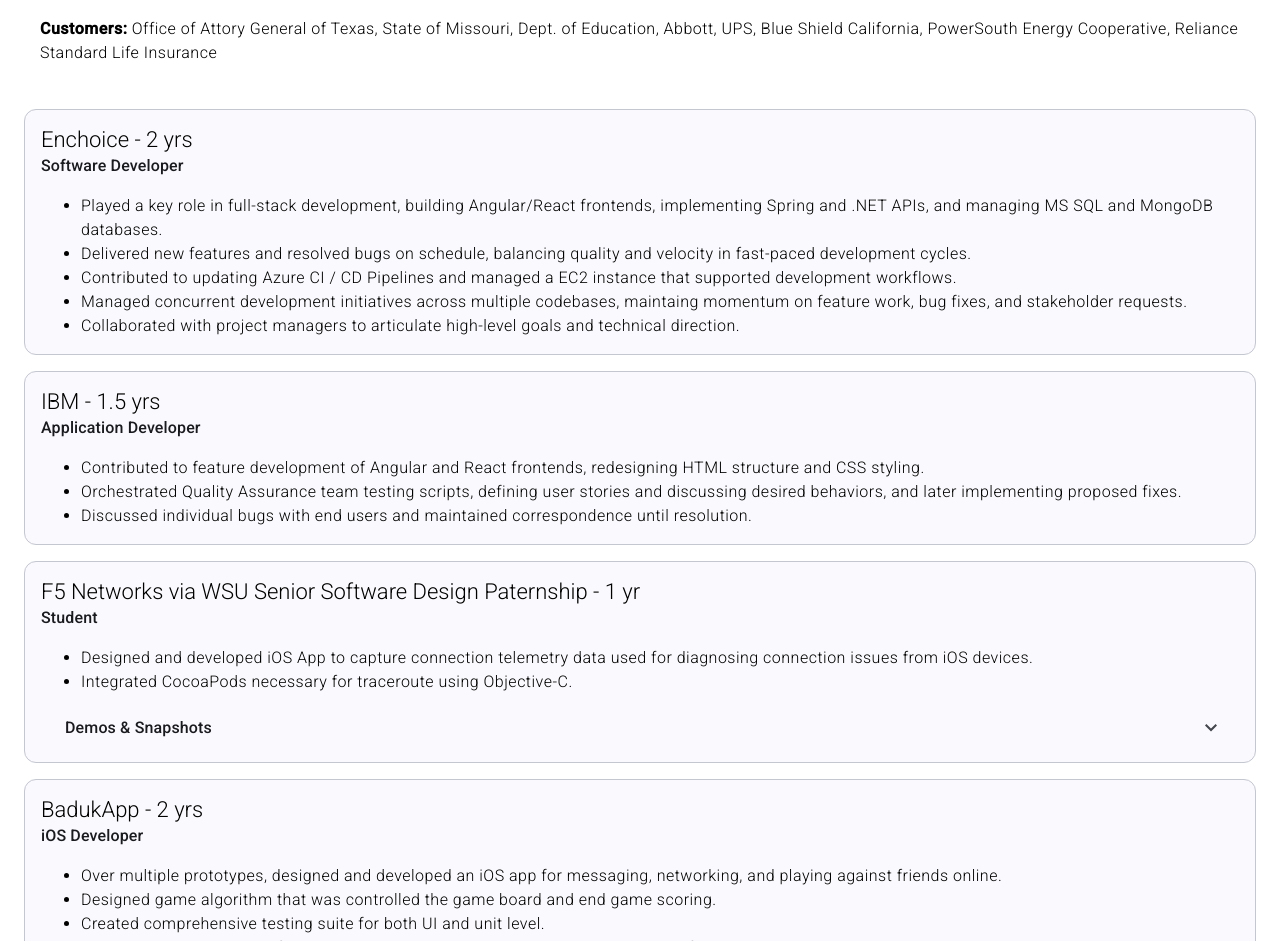
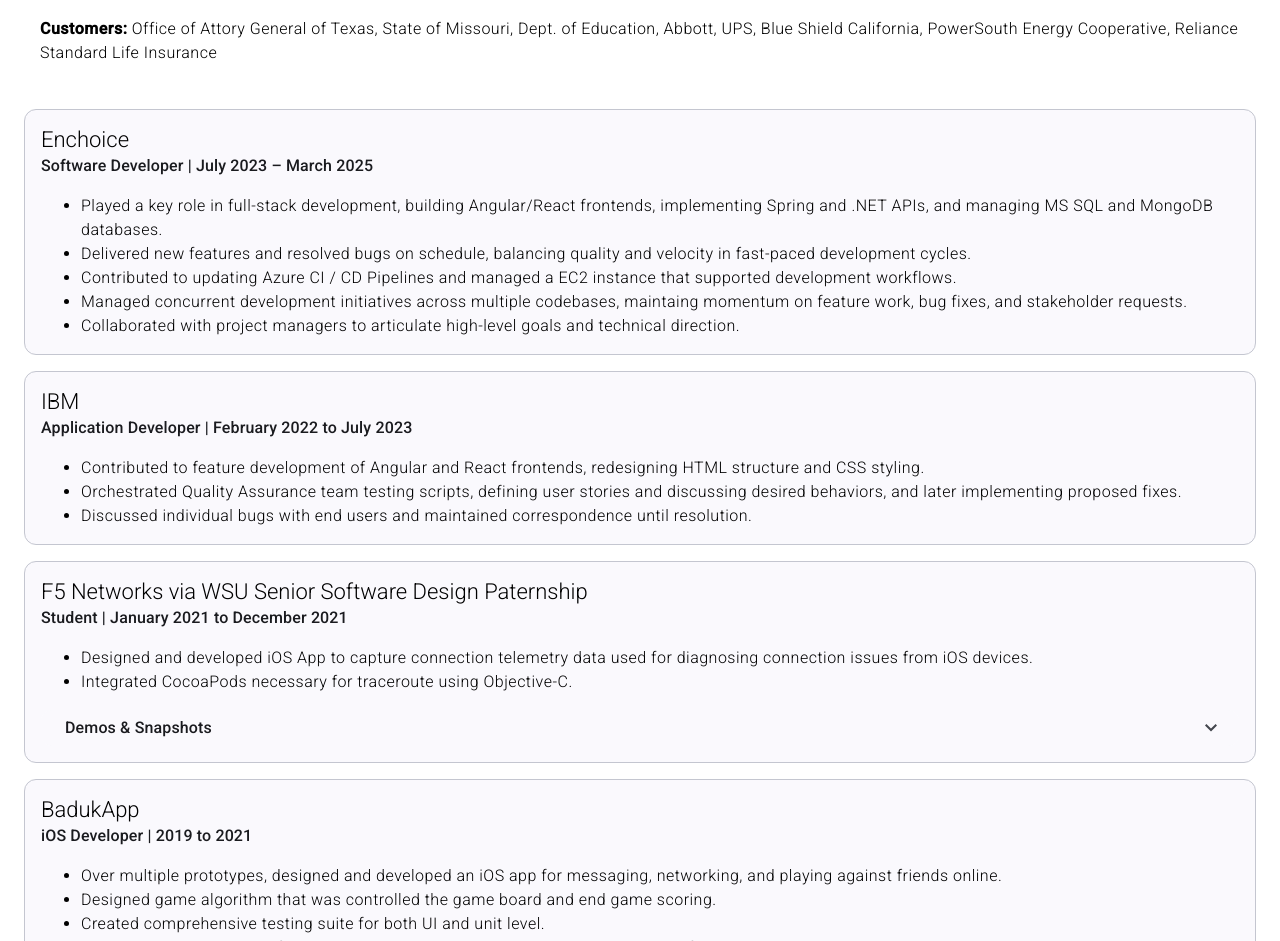
Before and after one commit to dallaspadilla-business/portfolio, an Angular app in the folder portfolio-app/: page /resume in a window 1280 px wide. Shown: the part 571-1512 px from the top of the page. Built offline with nearby package versions, Linux system fonts and the light colour scheme.

Commit message:
updated styling

```diff
--- a/portfolio-app/src/app/resume-page/resume-page.html
+++ b/portfolio-app/src/app/resume-page/resume-page.html
@@ -76,7 +76,7 @@
       </section>
     </section>
   </section>
-  <h6 style="padding-top: 1rem; margin-bottom: 0">Experience</h6>
+  <h6 style="padding-top: 1rem; margin-bottom: 0; padding-left: 1rem">Experience</h6>
   <p style="padding: 1rem">
     <b>Customers:</b> Office of Attory General of Texas, State of Missouri, Dept. of Education,
     Abbott, UPS, Blue Shield California, PowerSouth Energy Cooperative, Reliance Standard Life
@@ -88,8 +88,8 @@
   >
     <mat-card appearance="outlined">
       <mat-card-header>
-        <mat-card-title>Enchoice - 2 yrs</mat-card-title>
-        <mat-card-subtitle>Software Developer</mat-card-subtitle>
+        <mat-card-title>Enchoice</mat-card-title>
+        <mat-card-subtitle>Software Developer | July 2023 – March 2025</mat-card-subtitle>
       </mat-card-header>
       <mat-card-content>
         <ul>
@@ -118,8 +118,8 @@
     </mat-card>
     <mat-card appearance="outlined">
       <mat-card-header>
-        <mat-card-title>IBM - 1.5 yrs</mat-card-title>
-        <mat-card-subtitle>Application Developer</mat-card-subtitle>
+        <mat-card-title>IBM</mat-card-title>
+        <mat-card-subtitle>Application Developer | February 2022 to July 2023</mat-card-subtitle>
       </mat-card-header>
       <mat-card-content>
         <ul>
@@ -139,10 +139,8 @@
     </mat-card>
     <mat-card appearance="outlined">
       <mat-card-header>
-        <mat-card-title
-          >F5 Networks via WSU Senior Software Design Paternship - 1 yr</mat-card-title
-        >
-        <mat-card-subtitle>Student</mat-card-subtitle>
+        <mat-card-title>F5 Networks via WSU Senior Software Design Paternship</mat-card-title>
+        <mat-card-subtitle>Student | January 2021 to December 2021</mat-card-subtitle>
       </mat-card-header>
       <mat-card-content>
         <ul>
@@ -164,8 +162,8 @@
     </mat-card>
     <mat-card appearance="outlined">
       <mat-card-header>
-        <mat-card-title>BadukApp - 2 yrs</mat-card-title>
-        <mat-card-subtitle>iOS Developer</mat-card-subtitle></mat-card-header
+        <mat-card-title>BadukApp</mat-card-title>
+        <mat-card-subtitle>iOS Developer | 2019 to 2021</mat-card-subtitle></mat-card-header
       >
       <mat-card-content>
         <ul>
```
